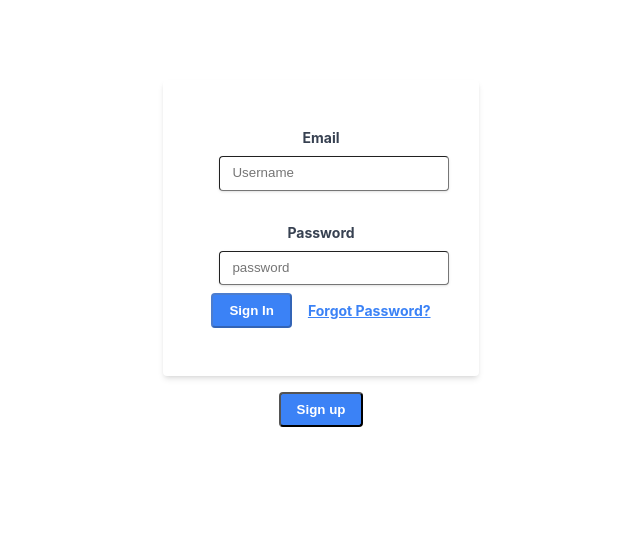
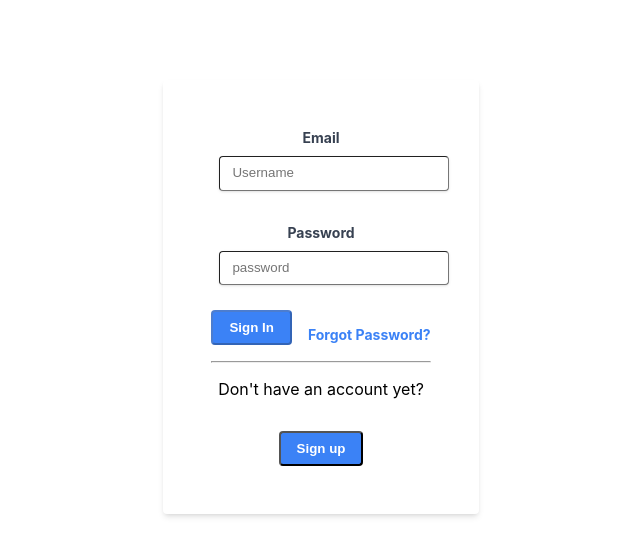
Before and after one commit to UzielCarranza/chat-app, a React (Create React App) app: page /login in a window 1280 px wide. Shown: the top 556 px of the page, without its empty margins (319-959 px from the left). Built offline with nearby package versions, Linux system fonts and the light colour scheme.

Commit message:
added styles to the form, added button to navigate to the restore password page

```diff
--- a/src/components/Login.js
+++ b/src/components/Login.js
@@ -67,20 +67,22 @@ export const Login = () => {
                     <button
 
                         disabled={!email || !password}
-                        className="login-form-button"
+                        className="login-form-button mt-4"
                         type="button"
                         onClick={handleSubmit}
                     >
                         Sign In
                     </button>
-                    <a className="login-form-links" href="#">
+                    <a className="login-form-links mt-8" onClick={() => navigate("/home")}>
                         Forgot Password?
                     </a>
                 </div>
+                <hr className="mt-4"/>
+                <p>Don't have an account yet?</p>
+                <button className="login-form-button mt-4" id="signup" onClick={() => navigate("/signup")}>Sign up
+                </button>
             </form>
-            <div className="login-form-button-wrapper">
-                <button className="login-form-button" onClick={() => navigate("/signup")}>Sign up</button>
-            </div>
+
         </div>
     )
 }
```
